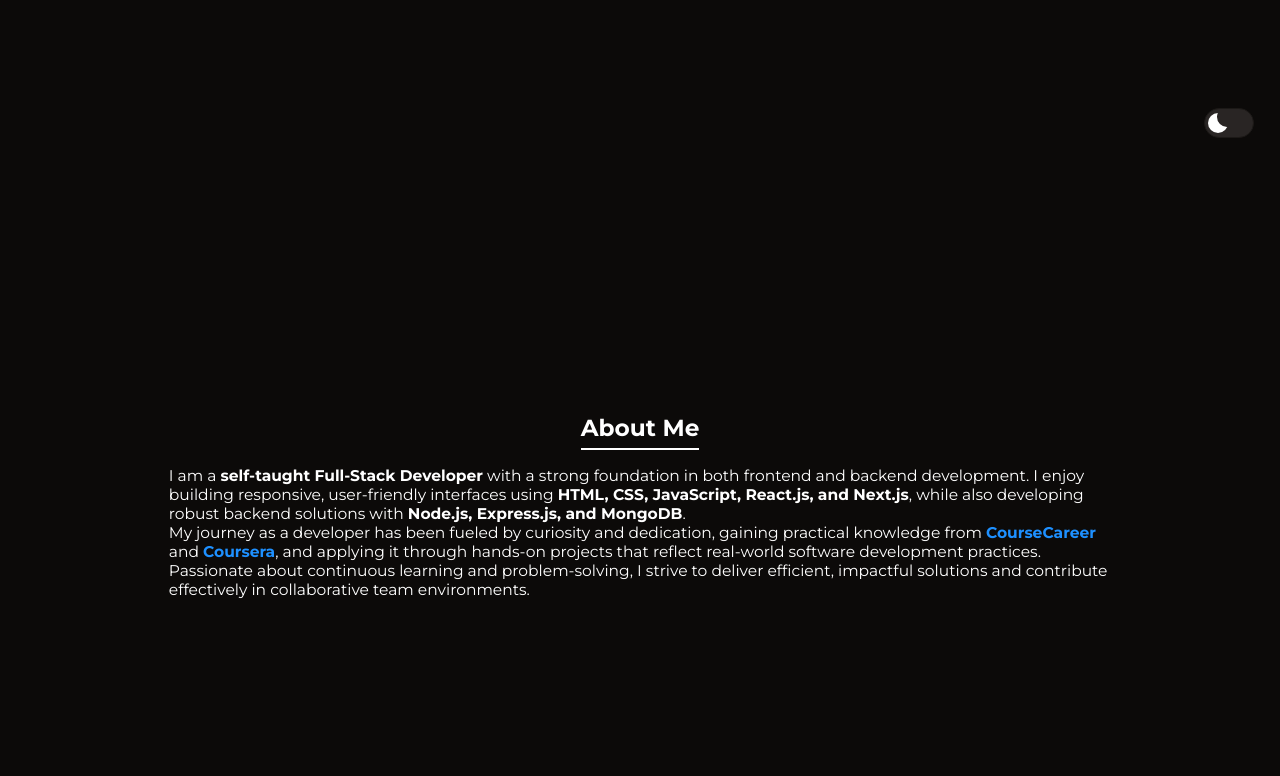
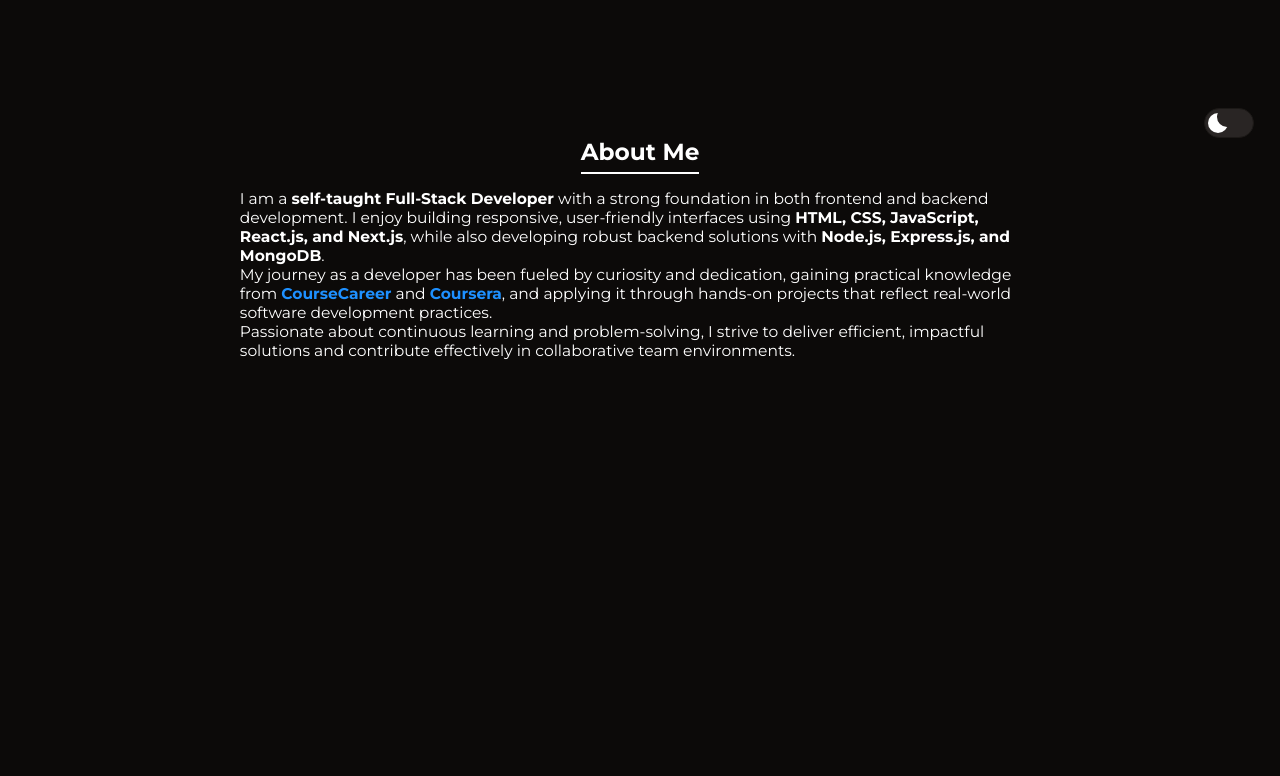
Before and after one commit to CodingWithMBJ/massimo, a plain HTML site: page index.html in a window 1280 px wide. Shown: the part 644-1420 px from the top of the page. Drawn offline with nearby package versions, Linux system fonts and the light colour scheme; a web font is replaced by a local one.

Commit message:
updated more ui and margin and padding

```diff
--- a/assets/css/desktop.css
+++ b/assets/css/desktop.css
@@ -33,11 +33,14 @@
         right: 2vw;
     }
 
+    #hero, #about {
+        max-width: 850px;
+    }
 
-    :where(.hero, .about, .experience, .projects, .skills, .blog, .contact) {
 
+    :where(#experience, #projects, #skills, #blog, #contact) {
         max-width: 992px;
-
+        width: 90vw;
     }
 
 
--- a/assets/css/style.css
+++ b/assets/css/style.css
@@ -351,7 +351,11 @@ button {
 
 }
 
-
+:where(#hero, #about, #experience, #projects, #skills, #blog, #contact) {
+    max-width: 600px;
+    width: 90vw;
+    min-height: 90vh;
+}
 
 
 .blog {
@@ -361,7 +365,7 @@ button {
     align-items: center;
 }
 
-:where(.about, .experience, .projects) {
+:where(.experience, .projects) {
     justify-content: center;
 }
 
@@ -392,13 +396,12 @@ button {
 
 }
 
-.aboutContainer {
+.aboutContainer-desktop, .aboutContainer-mobile {
     display: flex;
     align-items: center;
     justify-content: center;
     flex-direction: column;
     padding-inline: 1rem;
-
 }
 
 .subContainer {
@@ -409,7 +412,7 @@ button {
     padding-top: 1.5rem;
 }
 
-.action-subContainer {
+.about-subContainer {
     padding-top: 1.5em;
 }
 
@@ -432,7 +435,7 @@ button {
     min-height: fit-content;
     display: flex;
     flex-direction: column;
-    max-height: 500px;
+    max-height: 70vh;
     max-width: 600px;
     min-width: 100%;
 }
@@ -846,7 +849,7 @@ button {
 
 .flip-card-front {
     width: 100%;
-    min-height: 40vh;
+    height: fit-content;
 
     display: flex;
     flex-direction: column;
@@ -872,7 +875,7 @@ button {
 
 
 .flip-card-back {
-    min-height: 400px;
+    min-height: 60vh;
     color: var(--text-primary);
     margin: auto;
     background: var(--bg-secondary);
--- a/assets/css/tablet.css
+++ b/assets/css/tablet.css
@@ -22,11 +22,13 @@
         transform: translateX(0);
     }
 
-    :where(.hero, .about, .experience, .projects, .skills, .blog, .contact) {
 
+    :where(#hero, #about, #experience, #projects, #skills, #blog, #contact) {
         max-width: 800px;
+        width: 90vw;
+        min-height: 90vh;
+    }
 
-    }
 
     .heroContainer, .sectionContainer {
 
@@ -37,6 +39,7 @@
 
     .subContainer {
         min-width: 100%;
+        text-align: center;
     }
 
     .expContainer, .projectsContainer, .skills .subContainer {
--- a/assets/js/script.js
+++ b/assets/js/script.js
@@ -532,9 +532,9 @@ window.addEventListener("DOMContentLoaded", () => {
       aboutSection = document.createElement("section");
       aboutSection.id = "about";
       aboutSection.innerHTML = `
-        <article class="aboutContainer">
+        <article class="aboutContainer-mobile aboutContainer-desktop">
           <h2 class="sectionTitle">About Me</h2>
-          <section class="action-subContainer">
+          <section class="about-subContainer about-subContainer-mobile">
            <article class="about-text">
            <p> I am a <strong>self-taught Full-Stack Developer</strong> with a strong foundation in both frontend and backend development. I enjoy building responsive, user-friendly interfaces using <strong>HTML, CSS, JavaScript, React.js, and Next.js</strong>, while also developing robust backend solutions with <strong>Node.js, Express.js, and MongoDB</strong>. </p> <p> My journey as a developer has been fueled by curiosity and dedication, gaining practical knowledge from <a href="https://coursecareers.com/"><span class="xox">CourseCareer</span></a> and <a href="https://www.coursera.org/"><span class="xox">Coursera</span></a>, and applying it through hands-on projects that reflect real-world software development practices. </p> <p> Passionate about continuous learning and problem-solving, I strive to deliver efficient, impactful solutions and contribute effectively in collaborative team environments.
            </p>
```
